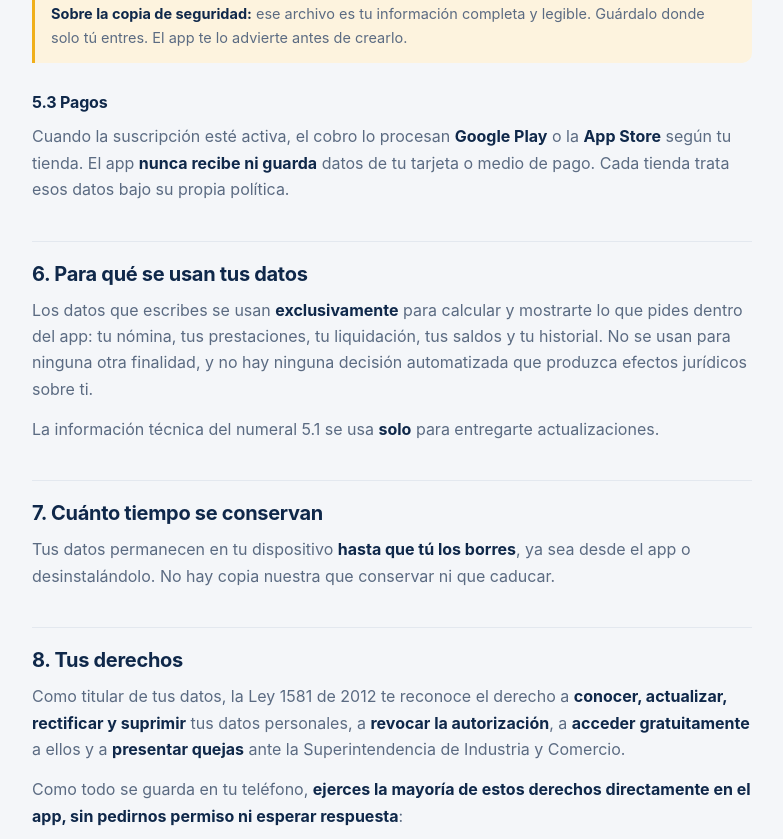
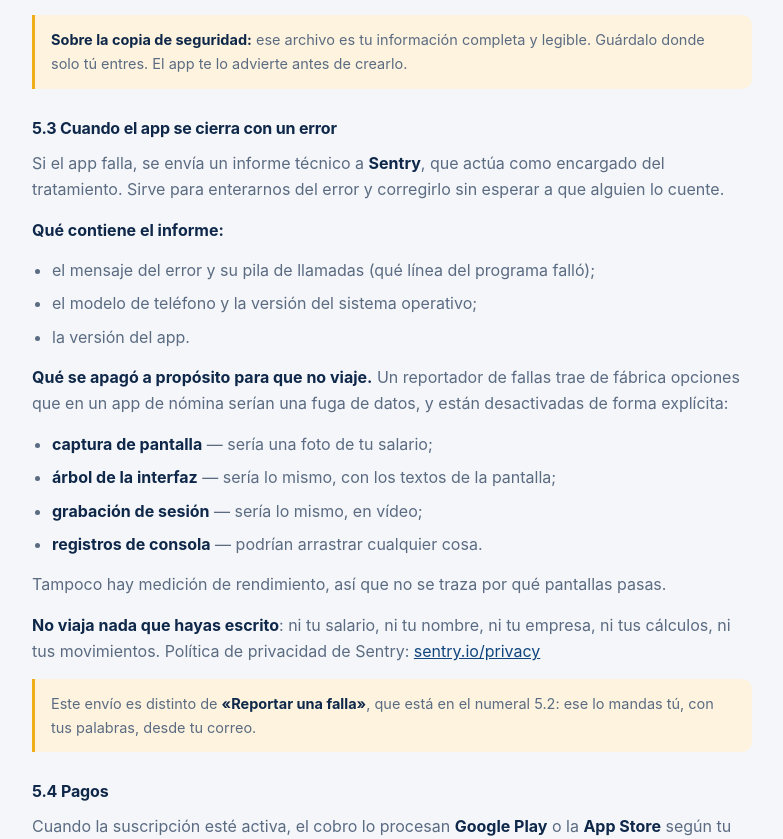
Before and after one commit to Miguellamusgarcia/nomina-colombia-legal, a plain HTML site: page index.html in a window 1280 px wide. Shown: the part 3314-4153 px from the top of the page, without its empty margins (248-1031 px from the left). Drawn offline with Linux system fonts and the light colour scheme.

Commit message:
Declara el reporte de fallas
Al entrar Sentry en el app, la política deja de ser exacta y hay que corregirla:
se añade el numeral 5.3 con qué contiene un informe de fallas y, sobre todo, qué
va apagado a propósito para que no viaje el salario de nadie —captura de
pantalla, árbol de la interfaz, grabación de sesión y registros de consola—.

También se matiza el numeral 4: decir «ningún SDK de terceros» ya no era cierto.
Lo que sigue siendo cierto, y es lo que le importa al usuario, es que no hay
publicidad, ni analítica de uso, ni seguimiento entre apps.

Mismo contenido que POLITICA-DE-PRIVACIDAD.md en el repositorio privado.

Co-Authored-By: Claude Opus 5 <noreply@anthropic.com>

```diff
--- a/index.html
+++ b/index.html
@@ -136,7 +136,7 @@
   <ul>
     <li><strong>No pide cuenta ni registro.</strong> No hay usuario ni contraseña en ningún servidor.</li>
     <li><strong>No pide permisos del sistema</strong>: ni cámara, ni ubicación, ni contactos, ni micrófono, ni almacenamiento externo, ni calendario.</li>
-    <li><strong>No tiene publicidad ni rastreadores.</strong> Ninguna red publicitaria, ninguna herramienta de analítica, ningún SDK de terceros que observe tu uso.</li>
+    <li><strong>No tiene publicidad ni analítica.</strong> Ninguna red publicitaria y ninguna herramienta que mida qué haces dentro del app ni cuánto lo usas. Tampoco hay seguimiento entre aplicaciones ni sitios web. Sí hay un reportador de fallas, y va explicado en el numeral 5.3.</li>
     <li><strong>No vende, alquila ni comparte tu información</strong> con nadie, para ningún fin.</li>
     <li><strong>No accede a tus cuentas bancarias.</strong> Los saldos de «Ingresos y gastos» salen solo de lo que tú anotes a mano.</li>
     <li><strong>No manda correos por su cuenta.</strong> Cuando el app «envía» algo, abre tu aplicación de correo con el mensaje escrito: tú decides si lo mandas.</li>
@@ -196,7 +196,45 @@
     </p>
   </div>
 
-  <h3>5.3 Pagos</h3>
+  <h3>5.3 Cuando el app se cierra con un error</h3>
+  <p>
+    Si el app falla, se envía un informe técnico a <strong>Sentry</strong>, que
+    actúa como encargado del tratamiento. Sirve para enterarnos del error y
+    corregirlo sin esperar a que alguien lo cuente.
+  </p>
+  <p><strong>Qué contiene el informe:</strong></p>
+  <ul>
+    <li>el mensaje del error y su pila de llamadas (qué línea del programa falló);</li>
+    <li>el modelo de teléfono y la versión del sistema operativo;</li>
+    <li>la versión del app.</li>
+  </ul>
+  <p>
+    <strong>Qué se apagó a propósito para que no viaje.</strong> Un reportador de
+    fallas trae de fábrica opciones que en un app de nómina serían una fuga de
+    datos, y están desactivadas de forma explícita:
+  </p>
+  <ul>
+    <li><strong>captura de pantalla</strong> — sería una foto de tu salario;</li>
+    <li><strong>árbol de la interfaz</strong> — sería lo mismo, con los textos de la pantalla;</li>
+    <li><strong>grabación de sesión</strong> — sería lo mismo, en vídeo;</li>
+    <li><strong>registros de consola</strong> — podrían arrastrar cualquier cosa.</li>
+  </ul>
+  <p>
+    Tampoco hay medición de rendimiento, así que no se traza por qué pantallas pasas.
+  </p>
+  <p>
+    <strong>No viaja nada que hayas escrito</strong>: ni tu salario, ni tu nombre,
+    ni tu empresa, ni tus cálculos, ni tus movimientos. Política de privacidad de
+    Sentry: <a href="https://sentry.io/privacy/">sentry.io/privacy</a>
+  </p>
+  <div class="nota">
+    <p>
+      Este envío es distinto de <strong>«Reportar una falla»</strong>, que está en
+      el numeral 5.2: ese lo mandas tú, con tus palabras, desde tu correo.
+    </p>
+  </div>
+
+  <h3>5.4 Pagos</h3>
   <p>
     Cuando la suscripción esté activa, el cobro lo procesan <strong>Google Play</strong>
     o la <strong>App Store</strong> según tu tienda. El app <strong>nunca recibe ni
@@ -212,8 +250,8 @@
     y no hay ninguna decisión automatizada que produzca efectos jurídicos sobre ti.
   </p>
   <p>
-    La información técnica del numeral 5.1 se usa <strong>solo</strong> para
-    entregarte actualizaciones.
+    La información técnica de los numerales 5.1 y 5.3 se usa <strong>solo</strong>
+    para entregarte actualizaciones y para corregir errores del app. Para nada más.
   </p>
 
   <h2>7. Cuánto tiempo se conservan</h2>
@@ -247,7 +285,7 @@
   </table>
   </div>
   <p>
-    Para lo del numeral 5.1, o para cualquier consulta o reclamo, escribe a
+    Para lo de los numerales 5.1 y 5.3, o para cualquier consulta o reclamo, escribe a
     <a href="mailto:miguel@ardepro.co">miguel@ardepro.co</a>. Responderemos las
     consultas en <strong>diez (10) días hábiles</strong> y los reclamos en
     <strong>quince (15) días hábiles</strong>, conforme a los artículos 14 y 15 de la
```
